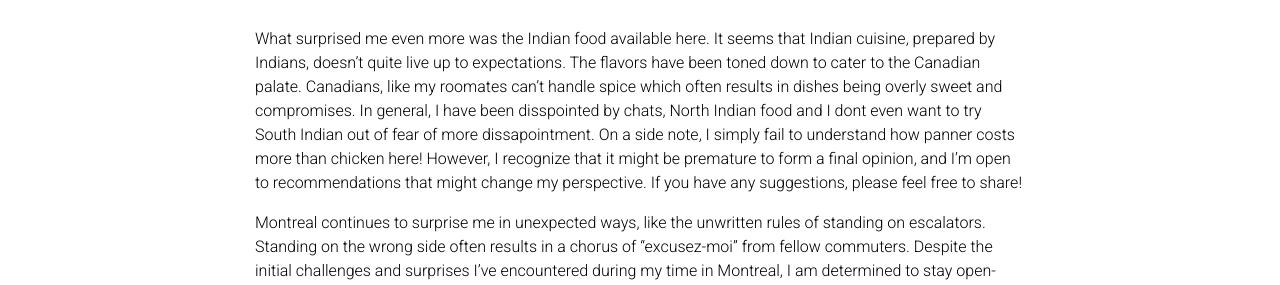
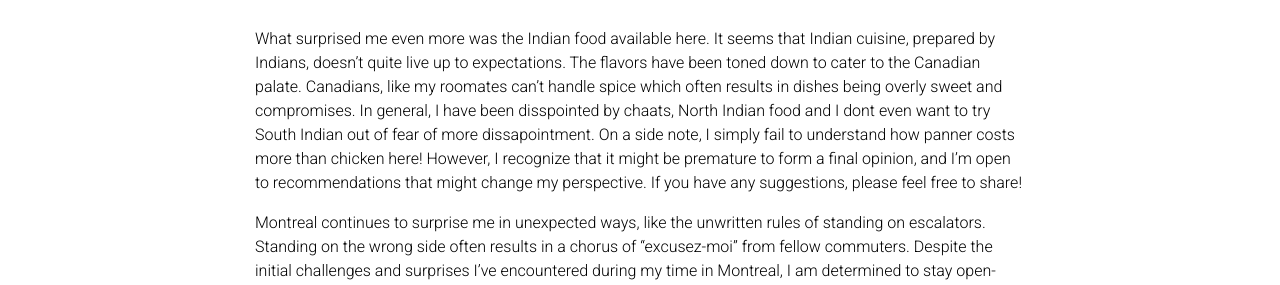
Before and after one commit to BAJUKA/bajuka.github.io, a Jekyll site: the page built from _posts/2023-11-08-culture.md, in a window 1280 px wide and 900 px high, scrolled down 2465 px. Shown: the part 236-521 px from the top of the window. Built offline with Jekyll 4.4.1, drawn with Linux system fonts in a browser that asks for light colours; full-size pictures stand in for the smaller copies a plugin makes; emoji names are drawn with the system emoji font; comment, search, counter and statistics services are not loaded; a style sheet for code colours, icons or effects is not loaded.

Commit message:
updated news

```diff
--- a/_posts/2023-11-08-culture.md
+++ b/_posts/2023-11-08-culture.md
@@ -62,6 +62,6 @@ I must admit, the availability of vegetarian options in Montreal has left me qui
     I wish ChatGPT could cook food.
 </div>
 
-What surprised me even more was the Indian food available here. It seems that Indian cuisine, prepared by Indians, doesn't quite live up to expectations. The flavors have been toned down to cater to the Canadian palate. Canadians, like my roomates can't handle spice which often results in dishes being overly sweet and compromises. In general, I have been disspointed by chats, North Indian food and I dont even want to try South Indian out of fear of more dissapointment. On a side note, I simply fail to understand how panner costs more than chicken here! However, I recognize that it might be premature to form a final opinion, and I'm open to recommendations that might change my perspective. If you have any suggestions, please feel free to share!
+What surprised me even more was the Indian food available here. It seems that Indian cuisine, prepared by Indians, doesn't quite live up to expectations. The flavors have been toned down to cater to the Canadian palate. Canadians, like my roomates can't handle spice which often results in dishes being overly sweet and compromises. In general, I have been disspointed by chaats, North Indian food and I dont even want to try South Indian out of fear of more dissapointment. On a side note, I simply fail to understand how panner costs more than chicken here! However, I recognize that it might be premature to form a final opinion, and I'm open to recommendations that might change my perspective. If you have any suggestions, please feel free to share!
 
  Montreal continues to surprise me in unexpected ways, like the unwritten rules of standing on escalators. Standing on the wrong side often results in a chorus of "excusez-moi" from fellow commuters. Despite the initial challenges and surprises I've encountered during my time in Montreal, I am determined to stay open-minded and optimistic. I believe there's a lot more to explore, both in terms of the city's offerings and in finding the right balance between my expectations and reality. I'm hopeful that with time, I'll discover hidden gems Montreal has to offer.
```
Also changed, not shown: _news/announcement_7.md (added, +8 -0 lines).
